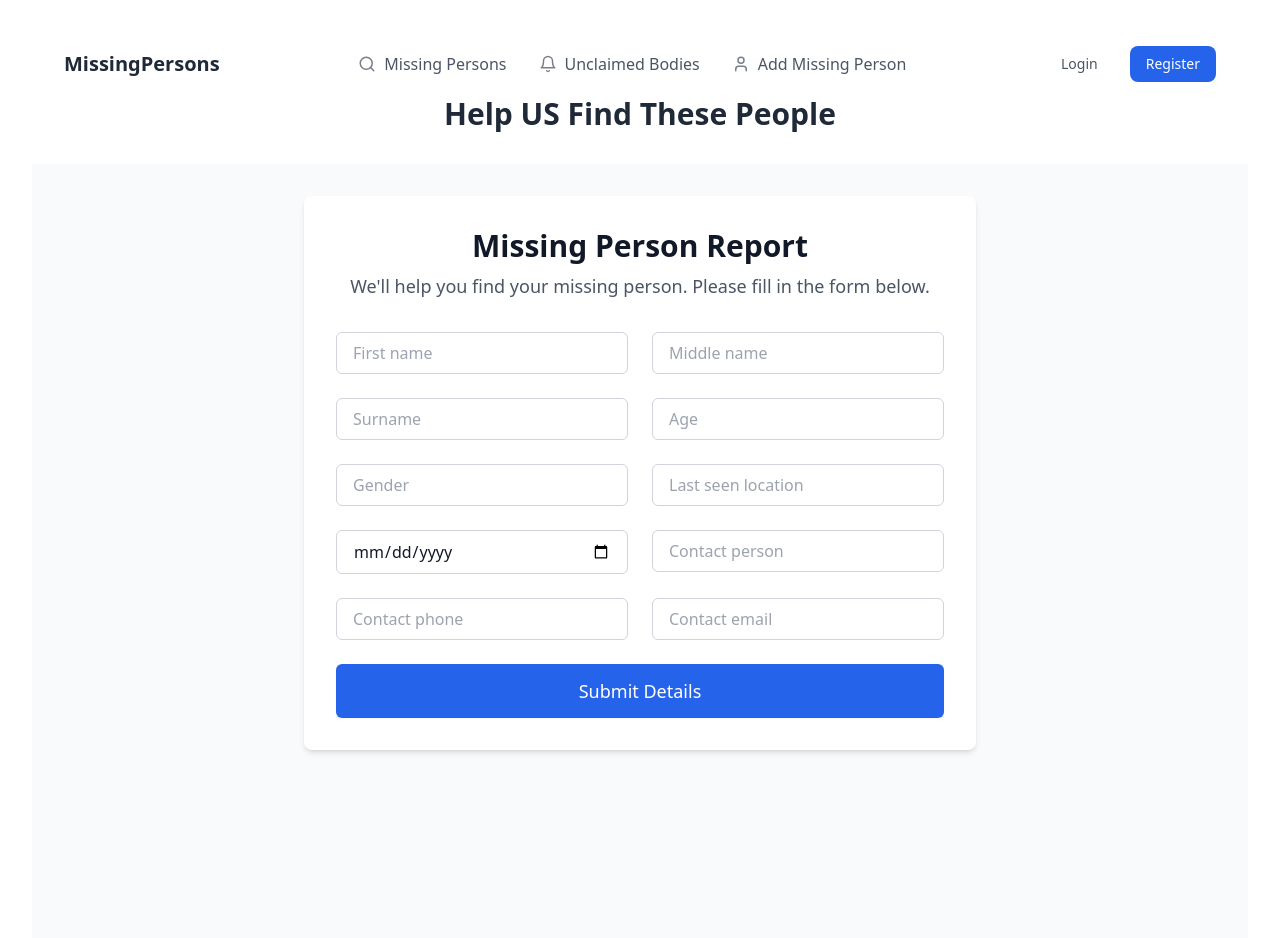
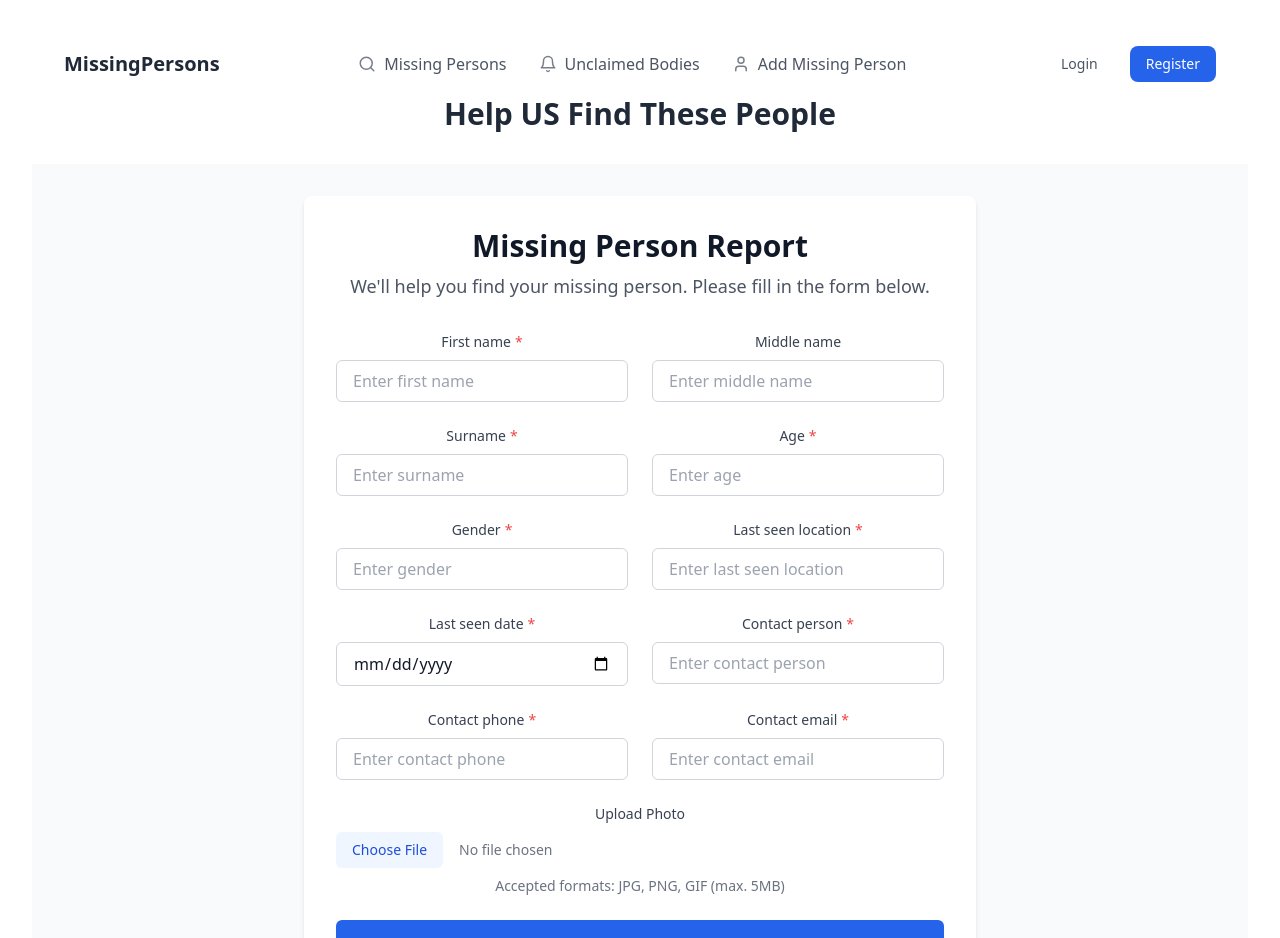
Before and after one commit to KotlinDevIanBore/client, a React (Vite) app: page /add in a window 1280 px wide. Shown: the top 938 px of the page. Built offline with nearby package versions, Linux system fonts and the light colour scheme.

Commit message:
Changed the form to accept and pass a form object

```diff
--- a/src/api/api.tsx
+++ b/src/api/api.tsx
@@ -1,4 +1,4 @@
-import {  PersonWithoutId } from "../types/person";
+import { PersonWithoutId } from "../types/person";
 import { APIURL } from "./base-url";
 
 export async function getMissingPersons() {
@@ -38,7 +38,31 @@ export async function getMissingPersons() {
 
 }
 
-export async function createMissingPerson(formData: PersonWithoutId) {
+export async function createMissingPerson(formData: FormData) {
+    const url = `${APIURL}/api/persons`;
+
+    try {
+        const response = await fetch(url, {
+            method: "POST",
+            headers: {
+                "Content-Type": "application/json",
+            },
+            body: formData,
+        });
+
+        if (!response.ok) {
+            const errorData = await response.json();
+            return { status: response.status, error: errorData };
+        }
+
+        const data = await response.json();
+        return { status: response.status, data };
+    } catch (error) {
+        console.error("Error creating person", error);
+        return { status: 500, error: { message: "Internal Server Error" } };
+    }
+}
+export async function createMissingPersonTest(formData: PersonWithoutId) {
     const url = `${APIURL}/api/persons`;
 
     try {
--- a/src/components/add-missing-persons/add-person.tsx
+++ b/src/components/add-missing-persons/add-person.tsx
@@ -1,19 +1,16 @@
 import useAddPersonContext from "./hooks/use-add-person-context";
 
 const AddPerson = () => {
-
-  const {handleChange,handleSubmit,formFields} =useAddPersonContext()
-
-
-
-
+  const { handleChange, handleSubmit, formFields } = useAddPersonContext();
 
   return (
     <div className="min-h-screen bg-gray-50 py-8 px-4 sm:px-6 lg:px-8">
       <div className="max-w-2xl mx-auto">
         <div className="bg-white rounded-lg shadow-md p-6 sm:p-8">
           <div className="mb-8 text-center">
-            <h2 className="text-3xl font-bold text-gray-900 mb-2">Missing Person Report</h2>
+            <h2 className="text-3xl font-bold text-gray-900 mb-2">
+              Missing Person Report
+            </h2>
             <p className="text-lg text-gray-600">
               We'll help you find your missing person. Please fill in the form below.
             </p>
@@ -22,17 +19,53 @@ const AddPerson = () => {
           <form onSubmit={handleSubmit} className="space-y-6">
             <div className="grid grid-cols-1 gap-6 sm:grid-cols-2">
               {formFields.map((field, index) => (
-                <div key={index} className="relative">
+                <div key={index} className="space-y-2">
+                  <label
+                    htmlFor={field.name}
+                    className="block text-sm font-medium text-gray-700"
+                  >
+                    {field.placeholder}
+                    {field.required && <span className="text-red-500 ml-1">*</span>}
+                  </label>
                   <input
+                    id={field.name}
                     type={field.type}
                     name={field.name}
-                    placeholder={field.placeholder}
                     required={field.required}
                     onChange={handleChange}
-                    className="w-full px-4 py-2 border border-gray-300 rounded-md focus:ring-2 focus:ring-blue-500 focus:border-blue-500 transition-colors placeholder-gray-400 text-gray-900"
+                    className="block w-full px-4 py-2 border border-gray-300 rounded-md focus:ring-2 focus:ring-blue-500 focus:border-blue-500 transition-colors text-gray-900 outline-none text-base"
+                    placeholder={`Enter ${field.placeholder.toLowerCase()}`}
                   />
                 </div>
               ))}
+            </div>
+
+            <div className="space-y-2">
+              <label
+                htmlFor="image_url"
+                className="block text-sm font-medium text-gray-700"
+              >
+                Upload Photo
+              </label>
+              <div className="relative">
+                <input
+                  id="image_url"
+                  type="file"
+                  name="image_url"
+                  accept="image/*"
+                  onChange={handleChange}
+                  className="block w-full text-sm text-gray-500
+                    file:mr-4 file:py-2 file:px-4
+                    file:rounded-md file:border-0
+                    file:text-sm file:font-medium
+                    file:bg-blue-50 file:text-blue-700
+                    hover:file:bg-blue-100
+                    cursor-pointer"
+                />
+              </div>
+              <p className="text-sm text-gray-500 mt-1">
+                Accepted formats: JPG, PNG, GIF (max. 5MB)
+              </p>
             </div>
 
             <div className="mt-6">
--- a/src/components/add-missing-persons/context.tsx
+++ b/src/components/add-missing-persons/context.tsx
@@ -2,7 +2,6 @@ import { createContext, ReactNode, useState } from "react"
 import { PersonWithoutId } from "../../types/person";
 import formFields from "./form-fields";
 import { createMissingPerson } from "../../api/api";
-import useFormDataToObject from "./hooks/form-data-to-object";
 
 
 export interface AddPersonContextType {
@@ -38,7 +37,8 @@ interface AddpersonProviderProps {
 
 const AddPersonProvider = ({children}:AddpersonProviderProps)=>{
     const [input, setInput] = useState<Partial<PersonWithoutId>>({});
-    const { formDataToObject } = useFormDataToObject();
+    const [uploadFile, setUploadFile] = useState<File | null>(null);
+
 
 
 
@@ -56,18 +56,24 @@ const AddPersonProvider = ({children}:AddpersonProviderProps)=>{
           input.lastseen_date ||
           input.contact_person ||
           input.contact_phone ||
-          input.contact_email
+          input.contact_email ||uploadFile
         ) {
           const formData  = new FormData();
           formFields.forEach((field) => {
             formData.append(field.name, input[field.name] as string);
           })
+
+          if (uploadFile){
+            formData.append("image_url",uploadFile)
+          }
           try {
 
 
-          const  formattedFormData = formDataToObject (formData)
+          // const  formattedFormData = formDataToObject (formData)
 
-           const response = await createMissingPerson(formattedFormData as PersonWithoutId );
+          //  const response = await createMissingPerson(formattedFormData as PersonWithoutId );
+          const response = await createMissingPerson(formData);
+
 
            if (response.status ===200){
             alert ('missing person added')
@@ -88,8 +94,21 @@ const AddPersonProvider = ({children}:AddpersonProviderProps)=>{
 
       }
       function handleChange(e: React.ChangeEvent<HTMLInputElement>) {
-        const { value, name } = e.target;
-        setInput((prevInput) => ({ ...prevInput, [name]: value }));
+        const { value, name, files } = e.target;
+
+
+        if (name === "image_url" && files && files.length>0){
+
+       const file = files[0]
+
+       setUploadFile(file)
+
+
+
+        } else {
+          setInput((prevInput) => ({ ...prevInput, [name]: value }));
+        }
+
       }
 
 const contextValue: AddPersonContextType ={
```
Also changed, not shown: 1 other file (tests, documents, lock files or other folders).
